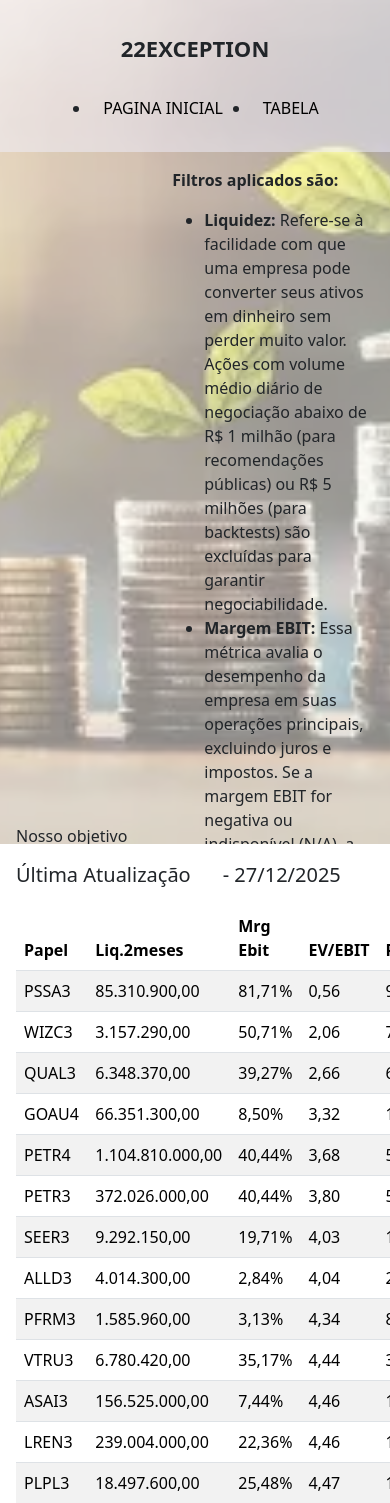
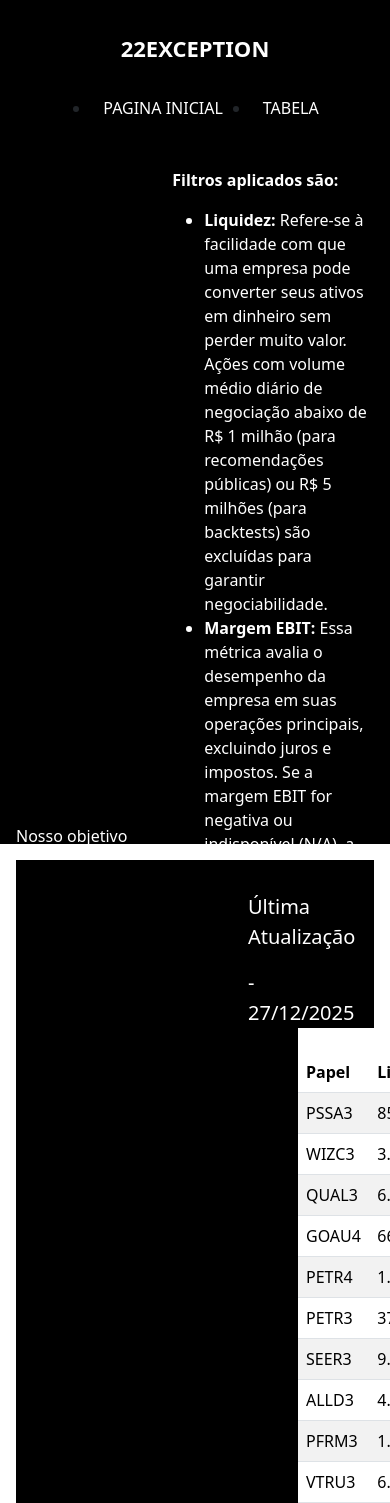
Before and after one commit to Apollyon81/22-cheap-stock-market-shares, a Django app: page / in a window 390 px wide; the page is wider, and only the part inside the window is pictured. Shown: the top 1503 px of that part. Run offline with Django 4.2, Linux system fonts and the light colour scheme; parts of the project's set-up code (start-up, migrations or seed data) failed here and were passed over.

Commit message:
Atualiza CSS: ajustes de cores, layout e responsividade

```diff
--- a/static/css/style.css
+++ b/static/css/style.css
@@ -6,7 +6,7 @@ header {
     height: 80px;
     width: 100%;
     padding: 0 11rem; /* respiro lateral ao invés de margin fixa */
-    background-color: rgba(241, 241, 255, 0.5);
+    background-color: rgba(0, 0, 0, 0.5);
 }
 
 /* NAV BAR */
@@ -14,6 +14,7 @@ header {
   display: flex;
   align-items: center;
   height: 80px;
+  color: rgb(254, 254, 254);
 }
 
 .logo {
@@ -36,12 +37,12 @@ header {
 .nav-list a {
     padding: 8px 16px;
     text-decoration: none;
-    color: rgb(0, 0, 0);
+    color: rgb(254, 254, 254);
     font-size: 20px;
     font-weight: 520;
 }
 .nav-list a:hover {
-  color: #ffffff;
+  color: #000000;
   background-color: #007900;
 }
 
@@ -50,14 +51,13 @@ header {
   height: 100vh;
   overflow: hidden;
   position: relative; /* necessário para o ::before */
+  background-color: #000000;
 }
 
 .inicio::before {
   content: "";
   position: absolute;
   inset: 0;
-  background-image: url('/static/images/download.webp');
-  background-size: cover;
   background-position: center;
   background-repeat: no-repeat;
   opacity: 0.5;
@@ -77,21 +77,30 @@ header {
   padding: 2rem;
 }
 
-
+.presentation-text {
+  color: rgb(255, 255, 255);
+}
 
 /* TABELAS */
-.tabela-0 {
-   min-height: 800px;
-   max-width: 1000px;
+.container-tabela {
    margin: 0 auto;
    padding: 2rem;
+   background-color: rgb(0, 0, 0);
+   color: rgb(255, 255, 255);
 }
 
 .tabela-disc {
+  margin-left: 200px;
   display: flex;
   flex-wrap: wrap;
-  gap: 2rem;
   font-size: 20px;
+}
+
+.tabela {
+  margin-left: 250px;
+  margin-right: 250px;
+  background-color: rgb(0, 0, 0);
+  color: rgb(255, 255, 255);
 }
 
 .tabela p {
@@ -103,6 +112,15 @@ header {
 }
 
 
+
+.filtros {
+  color: rgb(255, 255, 255);
+}
+
+.table>tbody {
+  color: rgb(255, 255, 255);
+  background-color: rgb(0, 0, 0);
+}
 /* RESPONSIVIDADE */
 @media (max-width: 768px) {
   header {
```
